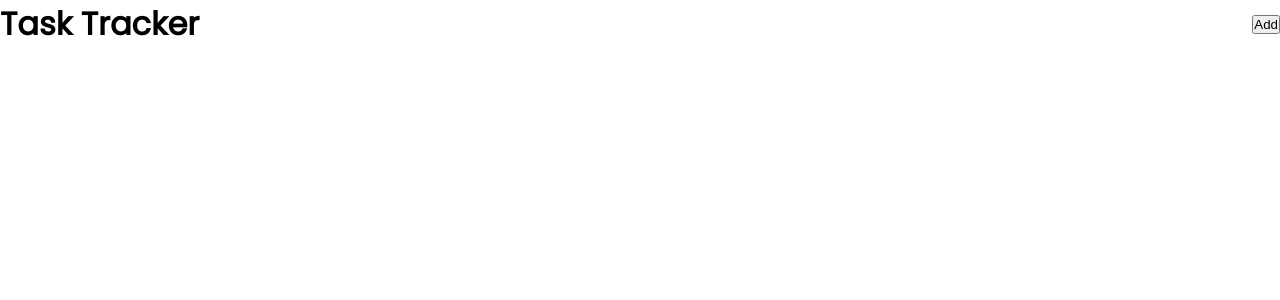
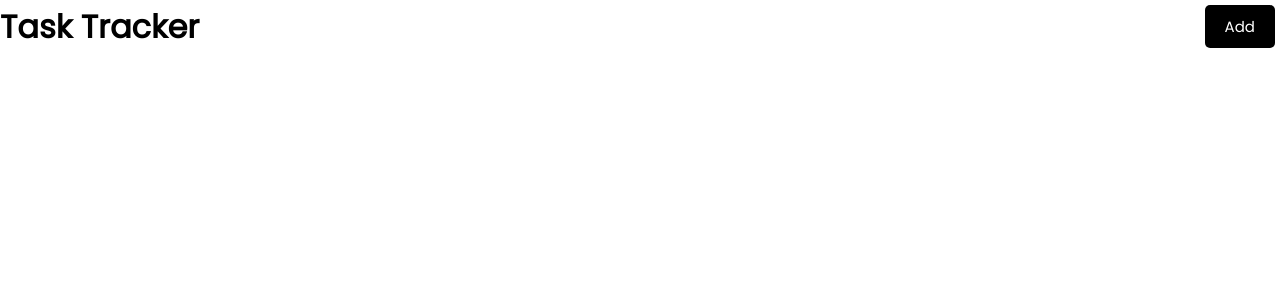
Before and after one commit to Jvictor940/task-tracker, a React (Create React App) app: page / in a window 1280 px wide. Shown: the top 300 px of the page. Built offline with nearby package versions, Linux system fonts and the light colour scheme.

Commit message:
added css for our btn

```diff
--- a/src/index.css
+++ b/src/index.css
@@ -26,3 +26,30 @@
   align-items: center;
   margin-bottom: 20px;
 }
+
+.btn{
+  display: inline-block;
+  background: #000;
+  color: #fff;
+  border: none;
+  padding: 10px 20px;
+  margin: 5px;
+  border-radius: 5px;
+  cursor: pointer;
+  text-decoration: none;
+  font-size: 15px;
+  font-family: inherit;
+}
+
+.btn:focus {
+  outline: none;
+}
+
+.btn:active {
+  transform: scale(0.98);
+}
+
+.btn-block {
+  display: block;
+  width: 100%;
+}
```
